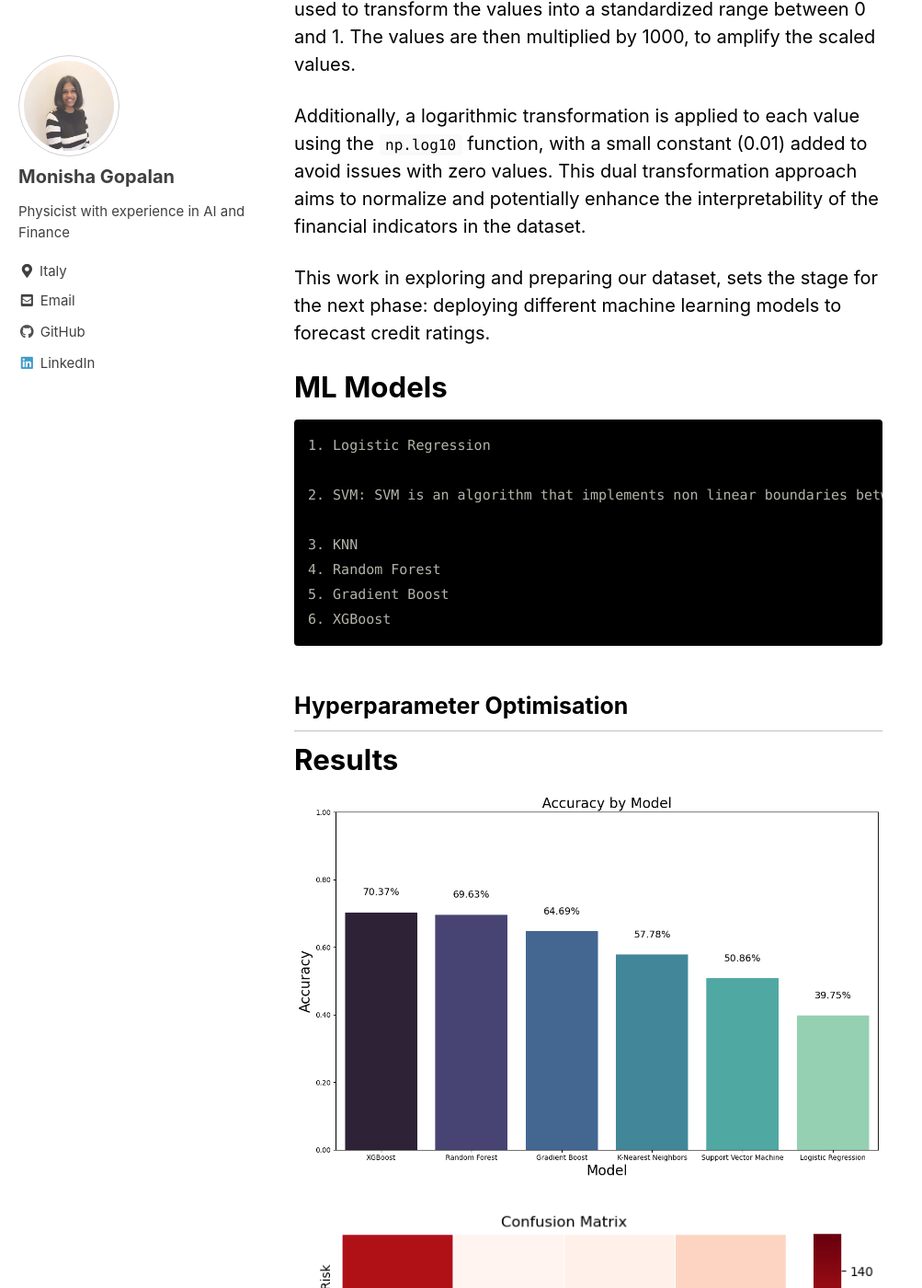
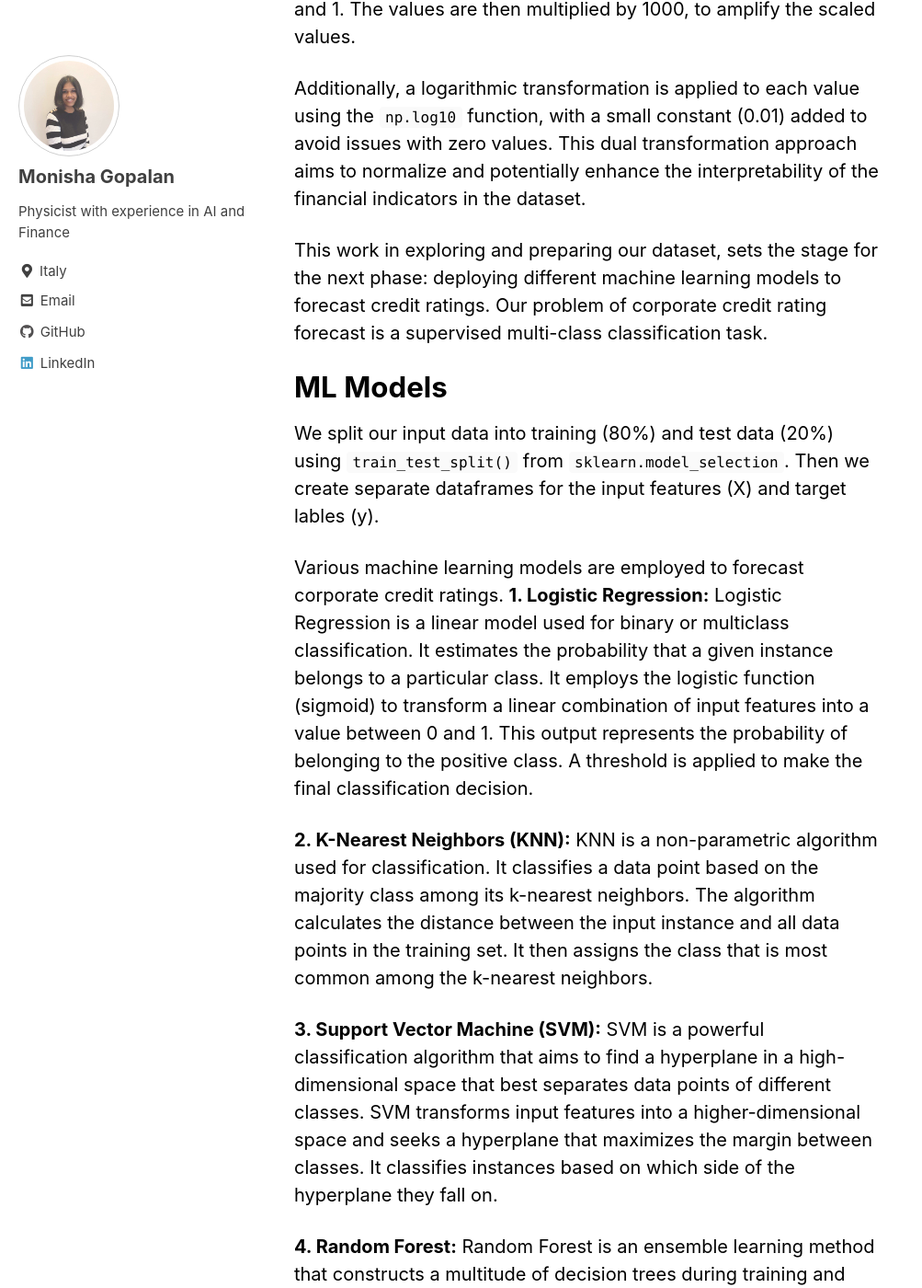
Before and after one commit to monishagopalan/monishagopalan.github.io, a Jekyll site: the page built from _posts/2024-01-01-credit-rating-forecast.md, in a window 1280 px wide and 1400 px high, scrolled down 8197 px. Shown: the whole window at 92% size, without its empty margins (0-1003 px from the left). Built offline with Jekyll 4.4.1, drawn with Linux system fonts in a browser that asks for light colours; cached includes are drawn as plain includes; some of the changed text lies outside the part shown.

```diff
--- a/_posts/2024-01-01-credit-rating-forecast.md
+++ b/_posts/2024-01-01-credit-rating-forecast.md
@@ -8,6 +8,14 @@ share: true
 author_profile: true
 toc: true
 toc_label: "Table of Contents"
+categories:
+ - quant_finance
+tags:
+ - XGBoost
+ - credit_risk
+ - classification
+ - smote
+
 ---
 
 [![](https://img.shields.io/badge/GitHub-View_Repository-blue?logo=GitHub)](https://github.com/monishagopalan/credit-rating-forecast)
@@ -26,17 +34,15 @@ Each agency applies its own methodology to measure creditworthiness and this ass
 
 One solution to address delays would be to use the historical financial information of a company to build a predictive quantitative model capable of forecasting the credit rating that a company will receive. I employed machine learning techniques, creating classification models that quickly forecast credit ratings.
 # Dataset
-The dataset is obtained from Kaggle [Corporate Credit Rating](https://www.kaggle.com/datasets/agewerc/corporate-credit-rating/data).
-The dataset loaded as a pandas dataframe, `ratings_df` consists of 2029 entries (rows) and 31 columns. Each entry represents a big US firm traded on NYSE or Nasdaq. The ratings span the period from 2010 to 2016. The dataset has 593 unique US firms, as seen from `ratings_df.Name.value_counts()`.
+The [Corporate Credit Rating](https://www.kaggle.com/datasets/agewerc/corporate-credit-rating/data) dataset is obtained from Kaggle. The dataset loaded as a pandas dataframe, `ratings_df` consists of 2029 entries (rows) and 31 columns. Each entry represents a big US firm traded on NYSE or Nasdaq. The ratings span the period from 2010 to 2016. The dataset has 593 unique US firms, as seen from `ratings_df.Name.value_counts()`.
+
 ## Credit Ratings
-
 The target variable is the `Rating` column, representing the credit rating assigned by agencies. Taking a closer look at the list of agencies and their different ratings using `ratings_df['Rating Agency Name'].value_counts()` and `ratings_df.groupby('Rating Agency Name')['Rating'].unique()`:
 
 ![png](/assets/images/credit-rating/rating-distribution-by-agency.png)
 
 
-The dataset shows an imbalance in credit ratings, with varying frequencies for each rating category as it is evident from `ratings_df.Rating.value_counts()`
-
+The dataset shows an imbalance in credit ratings, with varying frequencies for each rating category as it is evident from `ratings_df.Rating.value_counts()`.
 
 In addition, we are working with ratings from different agencies. One way to address this is to simplify and merge the ratings labels according to the following table from [Investopedia: Corporate Credit Ratings](https://www.investopedia.com/terms/c/corporate-credit-rating.asp)
 
@@ -74,7 +80,7 @@ Although improved, our dataset still remains unbalanced.  To tackle this, SMOTE
  ![png](/assets/images/credit-rating/smote-accuracy.png)
 
 
-## Input Features:
+## Input Features
 The other columns in the dataset are the input features related to financial indicators and information about the company.
 
 The 5 features with the company information such as `Name`, `Symbol` (for trading), `Rating Agency Name`, `Date`, and `Sector` provide context and additional details for analysis but their inclusion in the model may not be necessary for the specific task of credit rating prediction.  However, it is important to include the `Sector` feature in our model is crucial for capturing industry-specific nuances that significantly influence a company's financial performance and risk profile. Different sectors exhibit distinct economic characteristics and respond differently to market conditions. By incorporating the `Sector` variable, we aim to enhance the granularity of our analysis, ensuring that the machine learning model discerns sector-specific trends and challenges.
@@ -83,14 +89,14 @@ In order to integrate the categorical data `Sector` it into the model, `LabelEnc
 
 The dataset includes 25 financial indicators that can be categorized into different groups. These financial indicators collectively provide a comprehensive view of a company's financial health and performance, contributing to the evaluation of its creditworthiness.
 
-**(I) Liquidity Measurement Ratios**:
+**(I) Liquidity Measurement Ratios**
 These ratios provide insights into a company's short-term financial health and ability to meet its immediate obligations.
 1. `currentRatio`: Indicates the company's ability to cover short-term liabilities with short-term assets.
 2. `quickRatio`: Measures the company's ability to cover immediate liabilities without relying on inventory.
 3. `cashRatio`: Reflects the proportion of cash and cash equivalents to current liabilities.
 4. `daysOfSalesOutstanding`: Measures the average number of days it takes for a company to collect payment after a sale.
 
-**(II) Profitability Indicator Ratios**:
+**(II) Profitability Indicator Ratios**
 These ratios evaluate a company's ability to generate profits relative to its revenue and investments.
 
 5. `netProfitMargin`: Represents the percentage of profit relative to total revenue.
@@ -103,20 +109,20 @@ These ratios evaluate a company's ability to generate profits relative to its re
 11. `returnOnCapitalEmployed`: Assesses the efficiency of capital utilization in generating profits.
 12. `ebitPerRevenue`: Measures earnings before interest and taxes relative to revenue.
 
-**(III) Debt Ratios**:
+**(III) Debt Ratios**
 These ratios assess the company's leverage and debt management.
 
 13. `debtEquityRatio`: Measures the proportion of debt relative to equity.
 14. `debtRatio` : Represents the percentage of a company's assets financed by debt.
 
-**(IV) Operating Performance Ratios**:
+**(IV) Operating Performance Ratios**
 These ratios focus on operational efficiency and effectiveness.
 
 15. `assetTurnover`: Evaluates how efficiently a company utilizes its assets to generate sales revenue.
 16. `fixedAssetTurnover` : Measures the efficiency of generating sales from fixed assets.
 17. `payablesTurnover`: Measures the efficiency of a company's payment of its liabilities.
 
-**Cash Flow Indicator Ratios**:
+**(V) Cash Flow Indicator Ratios**
 These ratios delve into a company's cash flow dynamics, providing insights into its financial sustainability.
 
 18. `operatingCashFlowPerShare`: Reflects the cash generated by core business operations per share.
@@ -139,20 +145,33 @@ Features exhibit different scales, as evident from the magnitude of mean and sta
 
 Additionally, a logarithmic transformation is applied to each value using the `np.log10` function, with a small constant (0.01) added to avoid issues with zero values. This dual transformation approach aims to normalize and potentially enhance the interpretability of the financial indicators in the dataset.
 
-This work in exploring and preparing our dataset, sets the stage for the next phase: deploying different machine learning models to forecast credit ratings.
+This work in exploring and preparing our dataset, sets the stage for the next phase: deploying different machine learning models to forecast credit ratings. Our problem of corporate credit rating forecast is a supervised multi-class classification task.
 
 
 # ML Models
+We split our input data into training (80%) and test data (20%) using `train_test_split()` from `sklearn.model_selection`. Then we create separate dataframes for the input features (X) and target lables (y).
 
-    1. Logistic Regression
+Various machine learning models are employed to forecast corporate credit ratings.
+**1. Logistic Regression:**
+Logistic Regression is a linear model used for binary or multiclass classification. It estimates the probability that a given instance belongs to a particular class. It employs the logistic function (sigmoid) to transform a linear combination of input features into a value between 0 and 1. This output represents the probability of belonging to the positive class. A threshold is applied to make the final classification decision.
 
-    2. SVM: SVM is an algorithm that implements non linear boundaries between classes by transforming the input data into a high dimensional space. This mapping into a new space is a task of kernel functions which make the input data set linearly separable. In the new space, SVM constructs a maximal margin hyperplane which provides a maximum separation between output classes. The training observations that are closest to the maximal margin hyperplane are called support vectors.
+**2. K-Nearest Neighbors (KNN):**
+KNN is a non-parametric algorithm used for classification. It classifies a data point based on the majority class among its k-nearest neighbors.
+The algorithm calculates the distance between the input instance and all data points in the training set. It then assigns the class that is most common among the k-nearest neighbors.
 
-    3. KNN
-    4. Random Forest
-    5. Gradient Boost
-    6. XGBoost
+**3. Support Vector Machine (SVM):**
+SVM is a powerful classification algorithm that aims to find a hyperplane in a high-dimensional space that best separates data points of different classes. SVM transforms input features into a higher-dimensional space and seeks a hyperplane that maximizes the margin between classes. It classifies instances based on which side of the hyperplane they fall on.
 
+**4. Random Forest:**
+Random Forest is an ensemble learning method that constructs a multitude of decision trees during training and outputs the mode of the classes for classification tasks. It builds multiple decision trees using a subset of features and a random subset of the training data. The final prediction is determined by aggregating the predictions of individual trees (voting or averaging).
+
+**5. Gradient Boost:**
+Gradient Boosting is an ensemble learning method that builds a series of weak learners (typically decision trees) sequentially, each correcting the errors of its predecessor. It fits a weak model to the residuals of the previous model. This process continues, with each new model focusing on the mistakes of the ensemble. The final prediction is a weighted sum of the predictions from all weak models.
+
+**6. XGBoost:**
+XGBoost (Extreme Gradient Boosting) is an advanced version of gradient boosting that incorporates regularization and parallel processing, making it highly efficient. Similar to gradient boosting, XGBoost builds a series of trees sequentially. It optimizes a regularized objective function, combining the prediction from each tree. It uses a technique called boosting to strengthen the model iteratively.
+
+The models are then trained on the training dataset `(X_train, y_train)` and evaluated on the test dataset `(X_test, y_test)`. The accuracy of each model is calculated using the `metrics.accuracy_score` function from `scikit-learn`.
 
 ## Hyperparameter Optimisation
 
```
Also changed, not shown: _posts/2023-12-26-smote.md (deleted, +0 -51 lines), _posts/2024-01-01-smote.md (added, +77 -0 lines).
